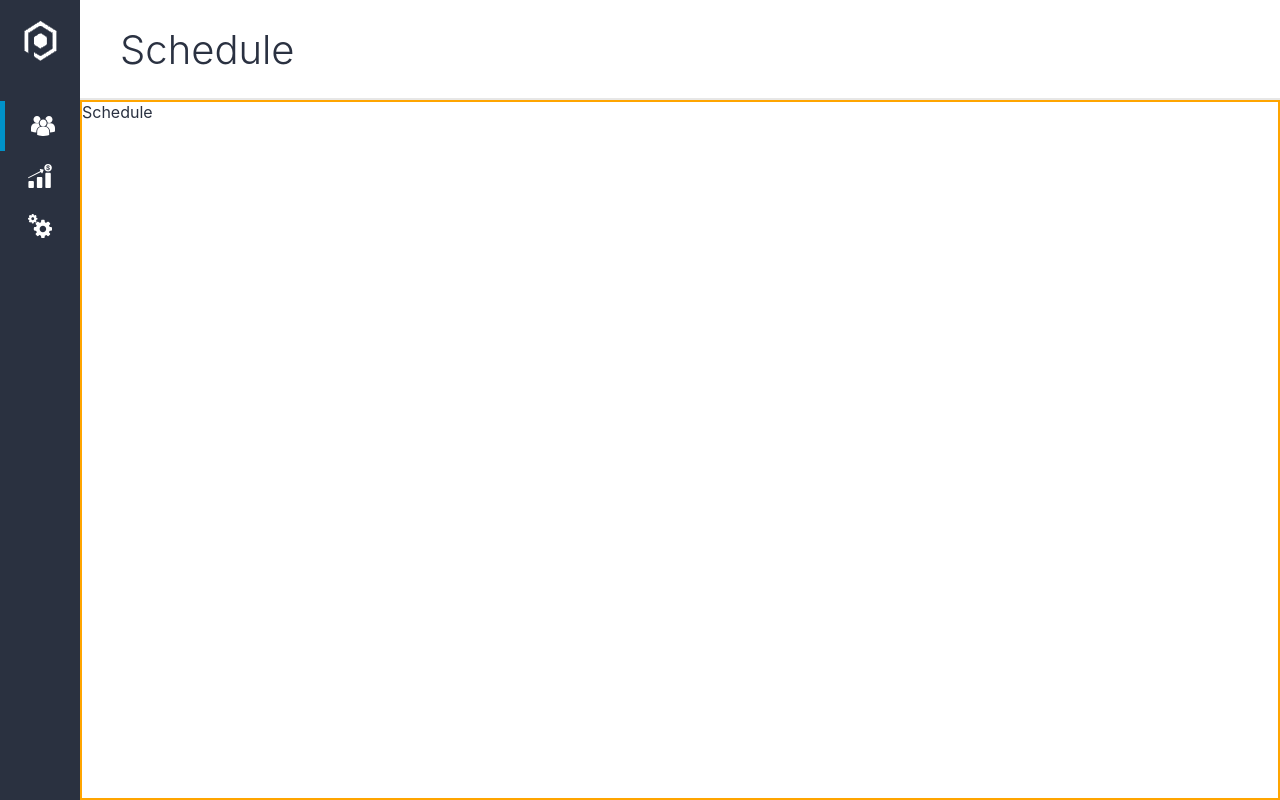
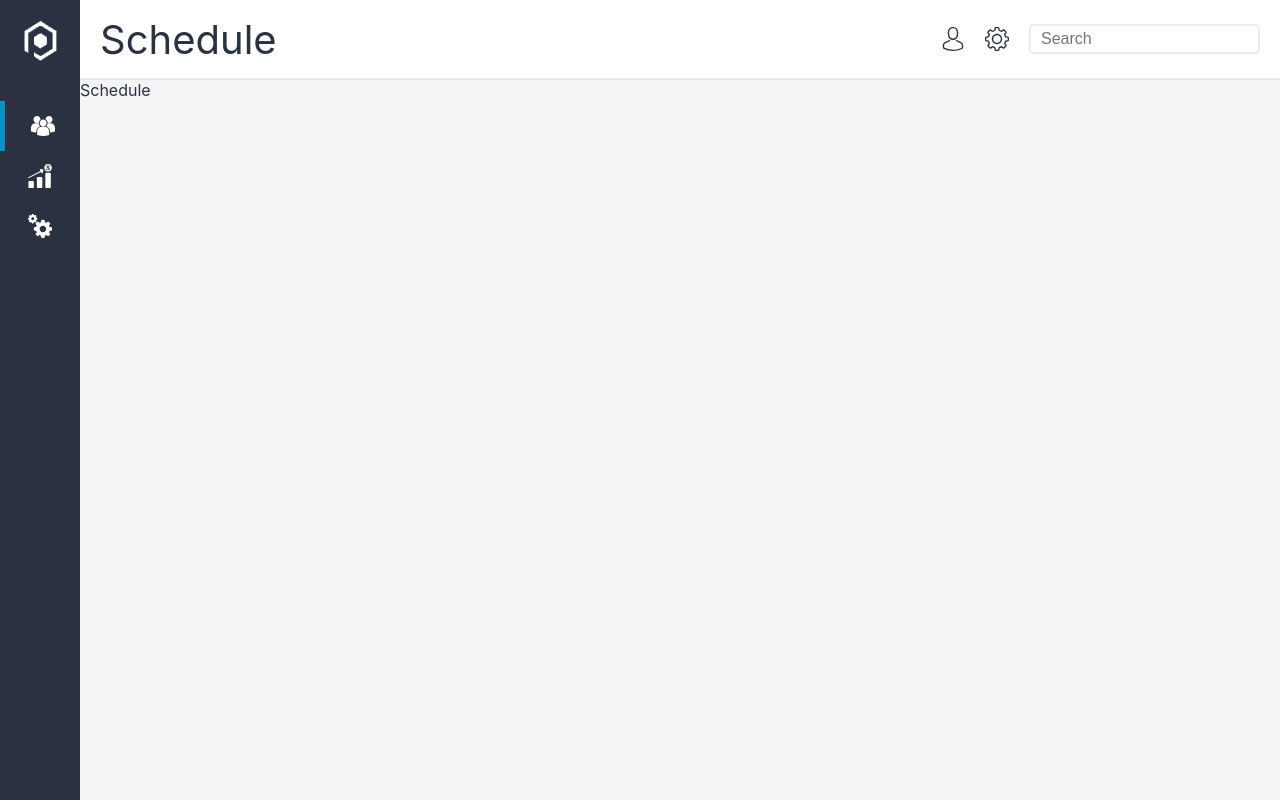
Before and after one commit to claudiogaraycochea/schedule, a React (Create React App) app: page / in a window 1280 px wide. Built offline with nearby package versions, Linux system fonts and the light colour scheme.

Commit message:
Structure buttons

```diff
--- a/src/App.css
+++ b/src/App.css
@@ -34,7 +34,7 @@ body, html {
 
 .content-page {
   flex: auto;
-  border: 2px solid orange;
+  background: #f4f4f4;
 }
 
 a {
--- a/src/components/headerPage/HeaderPage.css
+++ b/src/components/headerPage/HeaderPage.css
@@ -1,7 +1,54 @@
 .header-page {
 	display: flex;
 	align-items: center;
-	height: 100px;
-	padding: 20px 40px;
+	justify-content: space-between;
+	height: 80px;
+	padding: 0 20px;
 	border-bottom: 2px solid #e7e7e7;
 }
+
+.header-page .title {
+	font-size: 40px;
+}
+
+.header-page .top-menu {
+	display: flex;
+}
+
+.header-page .top-menu .item {
+	display: flex;
+  align-items: center;
+	margin-right: 20px;
+	transition: transform .2s;
+}
+
+.header-page .top-menu .item:hover {
+	transform: scale(1.5);
+}
+
+.header-page .top-menu .item-static {
+	display: flex;
+  align-items: center;
+}
+
+.header-page [class^="icon-"],
+.header-page [class*="icon-"] {
+  width: 24px;
+  height: 24px;
+}
+
+.icon-setting-dark {
+  background-image: url('../../assets/icon-settings-dark.svg');
+}
+
+.icon-user-dark {
+  background-image: url('../../assets/icon-user-dark.svg');
+}
+
+.header-page .inp-search{
+	border: 2px solid #ececec;
+	border-radius: 5px;
+	font-size: 16px;
+	height: 30px;
+	padding: 0 10px;
+}
--- a/src/components/headerPage/HeaderPage.js
+++ b/src/components/headerPage/HeaderPage.js
@@ -5,7 +5,18 @@ class HeaderPage extends Component {
   render() {
     return (
       <div className="header-page">
-        <h1>Schedule</h1>
+        <div className="title">Schedule</div>
+        <div className="top-menu">
+          <div className="item">
+            <i className="icon-user-dark" />
+          </div>
+          <div className="item">
+            <i className="icon-setting-dark" />
+          </div>
+          <div className="item-static">
+            <input type="text" defaultValue="" className="inp-search" placeholder="Search" />
+          </div>
+        </div>
       </div>
     );
   }
--- a/src/components/sideMenu/SideMenu.css
+++ b/src/components/sideMenu/SideMenu.css
@@ -35,7 +35,6 @@
 .menu-list .item:hover {
 	border-left: 5px solid #0092c9;
 	margin-left: -5px;
-	cursor: pointer;
 	transform: translate(5px);
 }
 
```
Also changed, not shown: src/assets/icon-settings-dark.svg (added), src/assets/icon-user-dark.svg (added).
